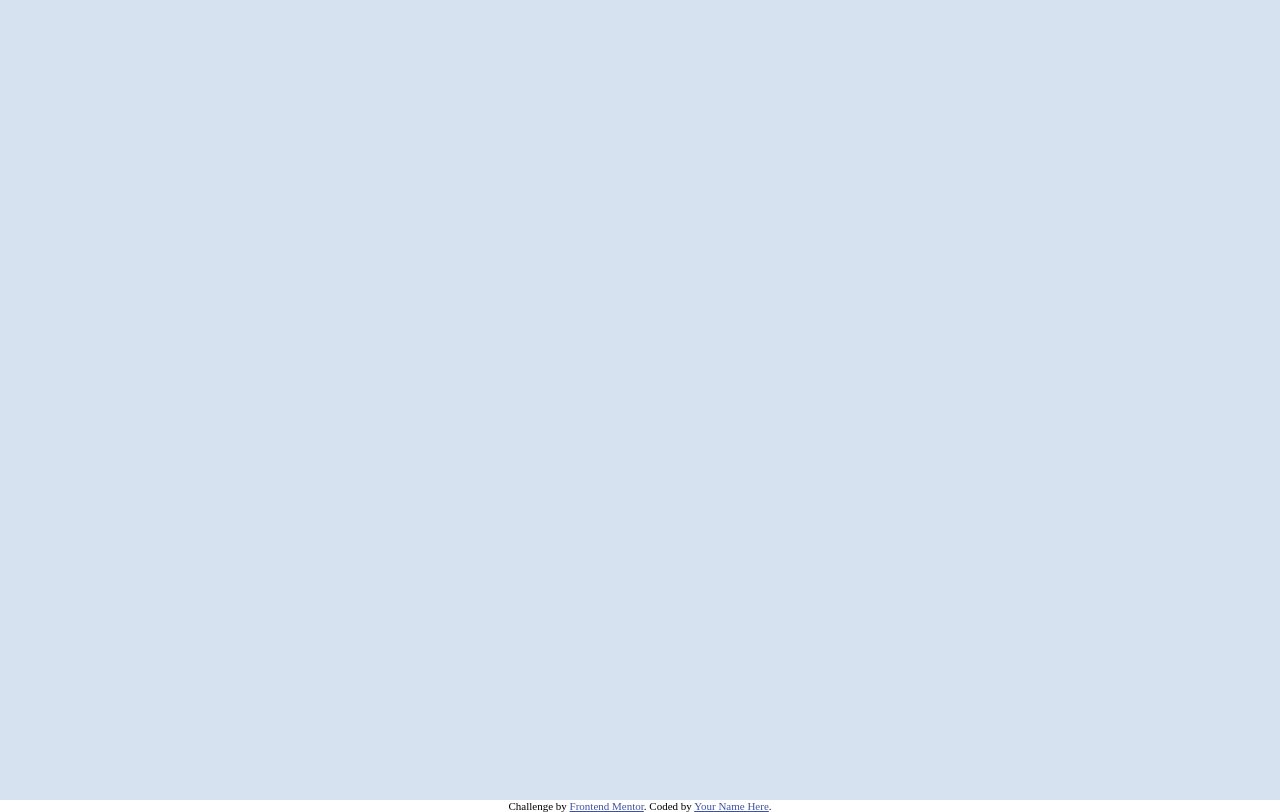
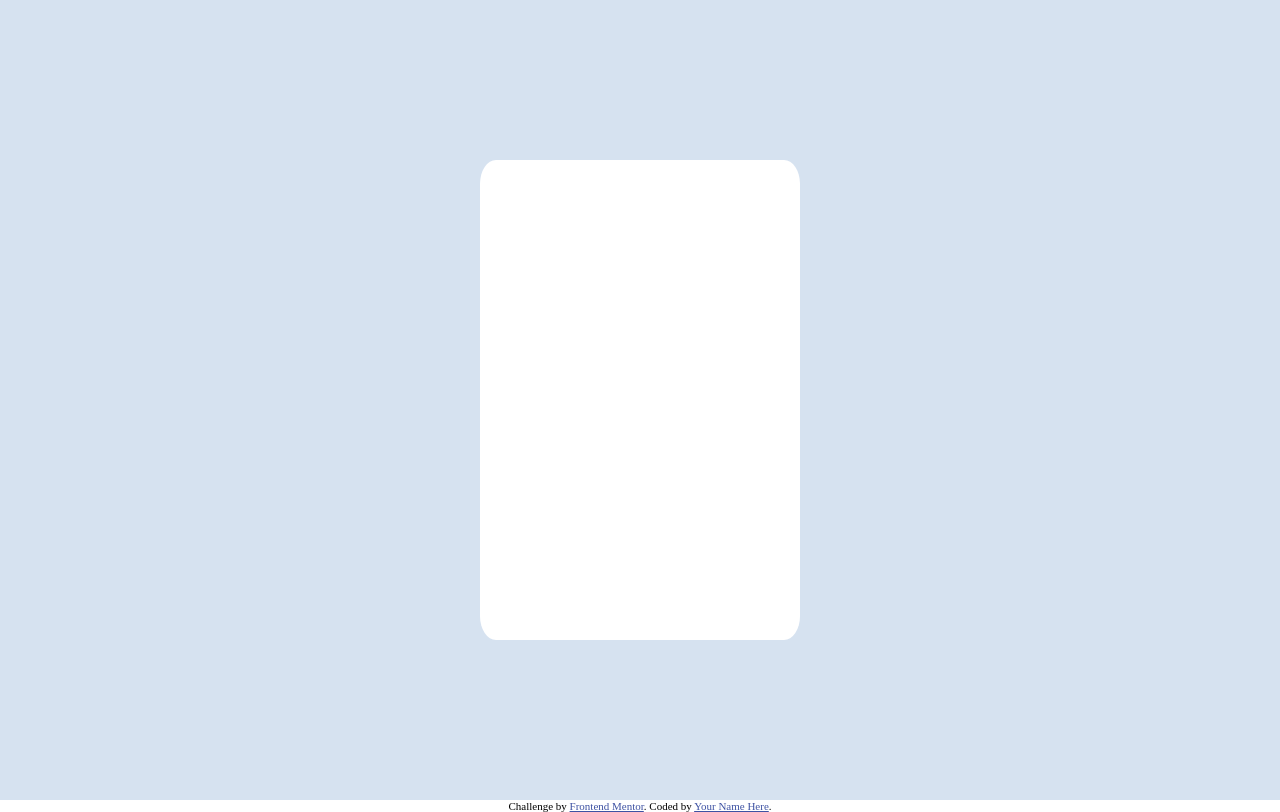
Before and after one commit to GRANDMAC96/QR_code, a plain HTML site: page index.html in a window 1280 px wide. Drawn offline with Linux system fonts and the light colour scheme.

Commit message:
ADDED STYLING TO QR CODE CARD
Positioned the qr code card in the centre of the
page. Also used border-radius to give the card
some rounded corners.

```diff
--- a/index.css
+++ b/index.css
@@ -9,14 +9,14 @@
     background-color: hsl(212, 45%, 89%);
     min-height: 100vh;
     min-width: 100%;
-    /* display: flex;
+    display: flex;
     justify-content: center;
-    align-items: center; */
+    align-items: center;
 }
 
-/* .card {
+.card {
     height: 60vh;
     width: 25vw;
     background-color: white;
     border-radius: 5%;
-} */
+}
```
